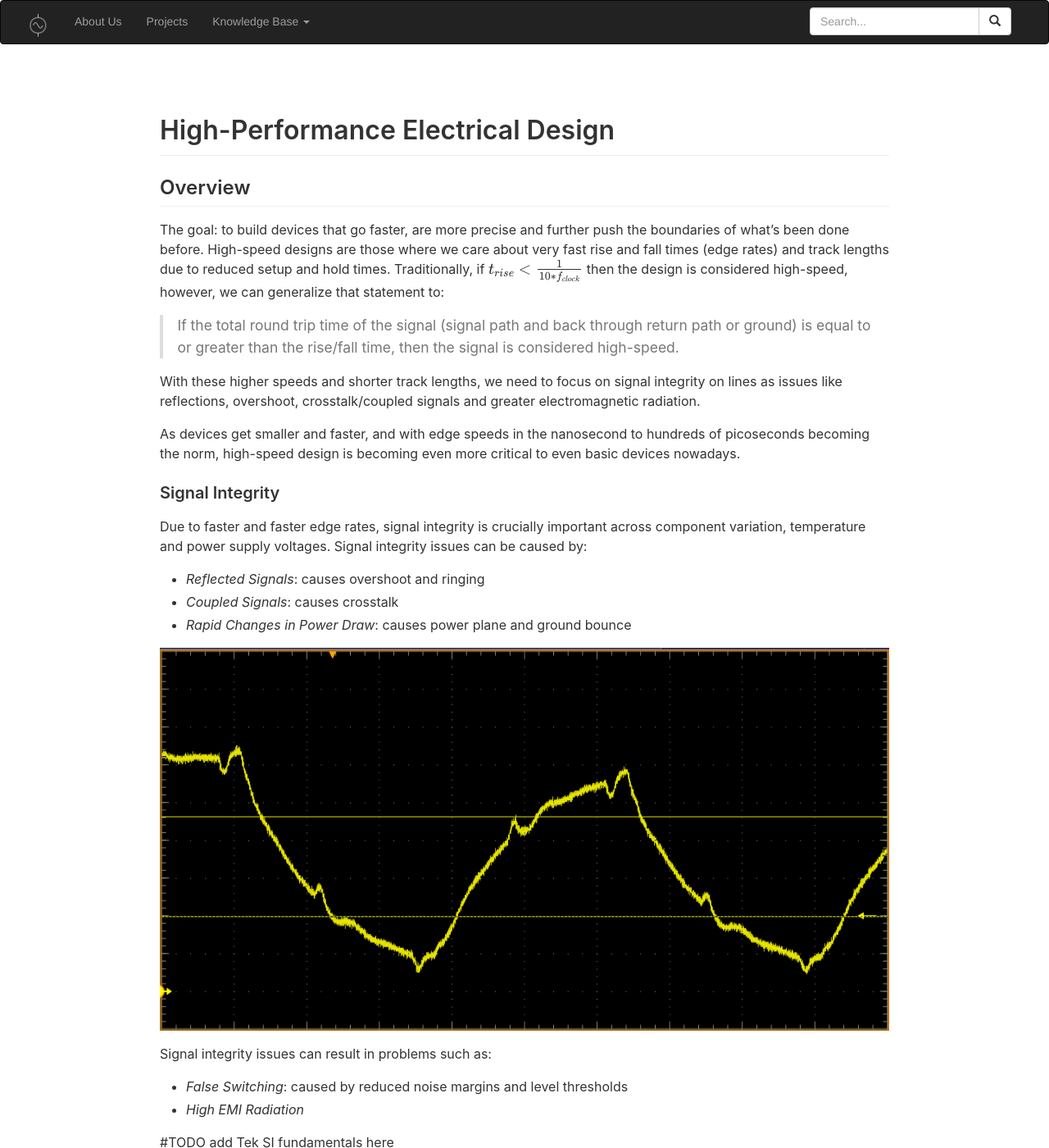
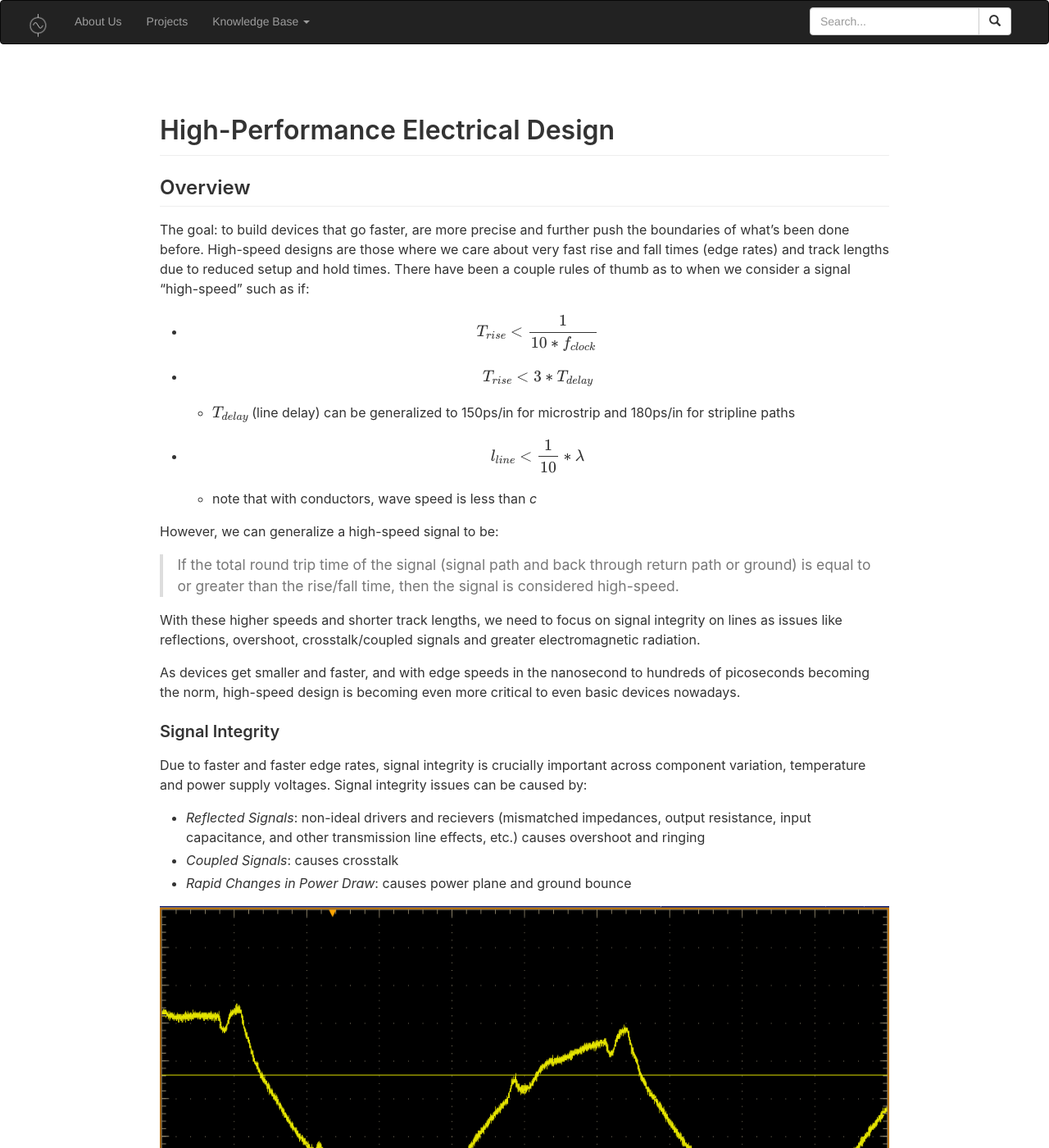
Before and after one commit to Gent-Systems/gent-systems-website, a Jekyll site: the page built from kb/analog/high-performance design.md, in a window 1280 px wide and 1400 px high. Shown: the whole window at 82% size. Built offline with Jekyll 4.4.1, drawn with Linux system fonts in a browser that asks for light colours; nearby versions of some CDN libraries; formulas are drawn with MathJax 3; comment, search, counter and statistics services are not loaded.

Commit message:
transmission line additions

```diff
--- a/kb/analog/high-performance design.md
+++ b/kb/analog/high-performance design.md
@@ -12,7 +12,14 @@ comments: true
 
 ## Overview
 
-The goal: to build devices that go faster, are more precise and further push the boundaries of what's been done before. High-speed designs are those where we care about very fast rise and fall times (edge rates) and track lengths due to reduced setup and hold times. Traditionally, if $$ t_{rise}< \frac{1}{10*f_{clock}} $$ then the design is considered high-speed, however, we can generalize that statement to:
+The goal: to build devices that go faster, are more precise and further push the boundaries of what's been done before. High-speed designs are those where we care about very fast rise and fall times (edge rates) and track lengths due to reduced setup and hold times. There have been a couple rules of thumb as to when we consider a signal "high-speed" such as if:
+* $$ T_{rise} < \frac{1}{10*f_{clock}} $$
+* $$ T_{rise} < 3*T_{delay} $$
+    - $$ T_{delay} $$ (line delay) can be generalized to 150ps/in for microstrip and 180ps/in for stripline paths
+* $$ l_{line} < \frac{1}{10}*\lambda $$
+    - note that with conductors, wave speed is less than _c_
+
+However, we can generalize a high-speed signal to be:
 
 > If the total round trip time of the signal (signal path and back through return path or ground) is equal to or greater than the rise/fall time, then the signal is considered high-speed.
 
@@ -23,7 +30,7 @@ As devices get smaller and faster, and with edge speeds in the nanosecond to hun
 ### Signal Integrity
 
 Due to faster and faster edge rates, signal integrity is crucially important across component variation, temperature and power supply voltages. Signal integrity issues can be caused by:
-* _Reflected Signals_: causes overshoot and ringing
+* _Reflected Signals_: non-ideal drivers and recievers (mismatched impedances, output resistance, input capacitance, and other transmission line effects, etc.) causes overshoot and ringing
 * _Coupled Signals_: causes crosstalk
 * _Rapid Changes in Power Draw_: causes power plane and ground bounce
 
```
Also changed, not shown: kb/analog/fundamentals.md (+7 -0 lines).
